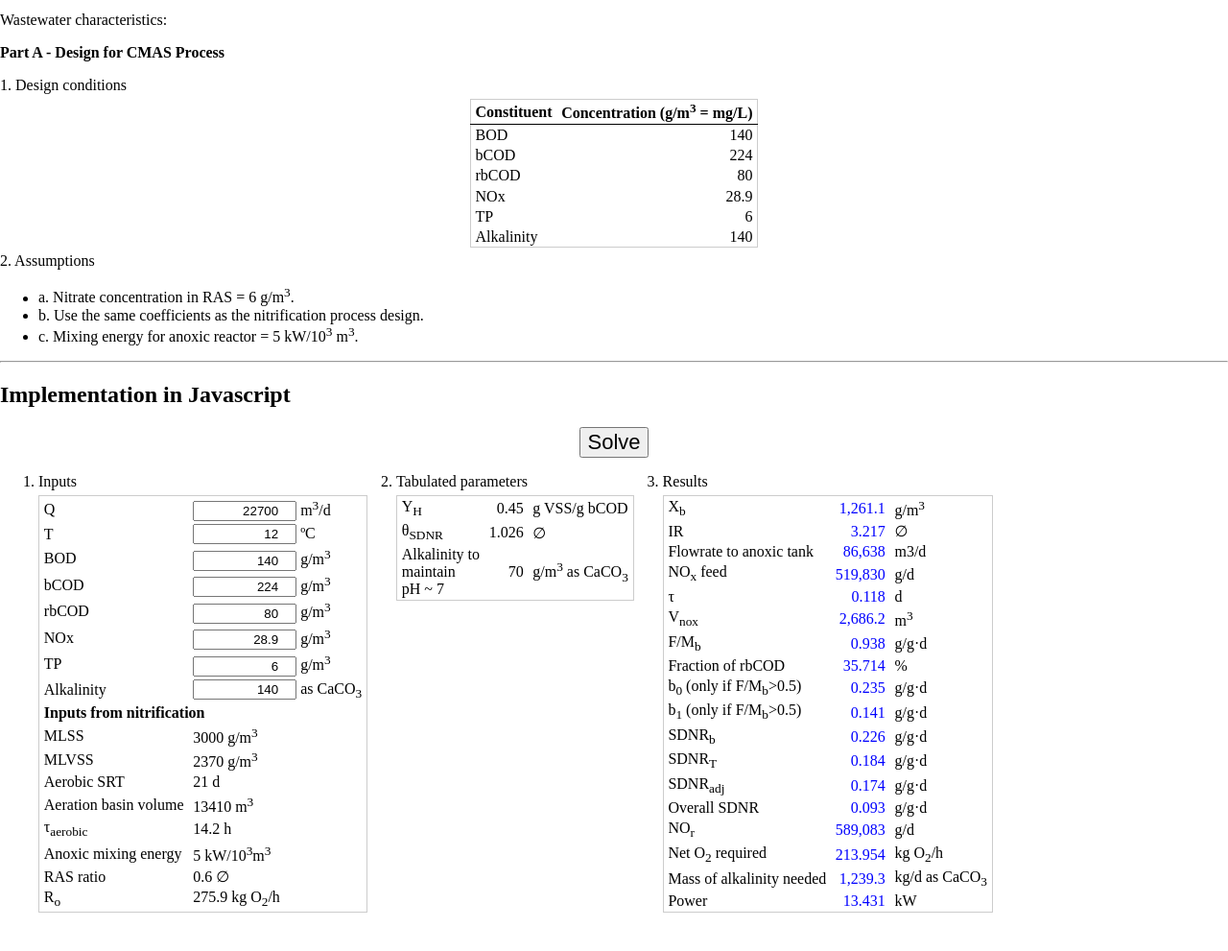
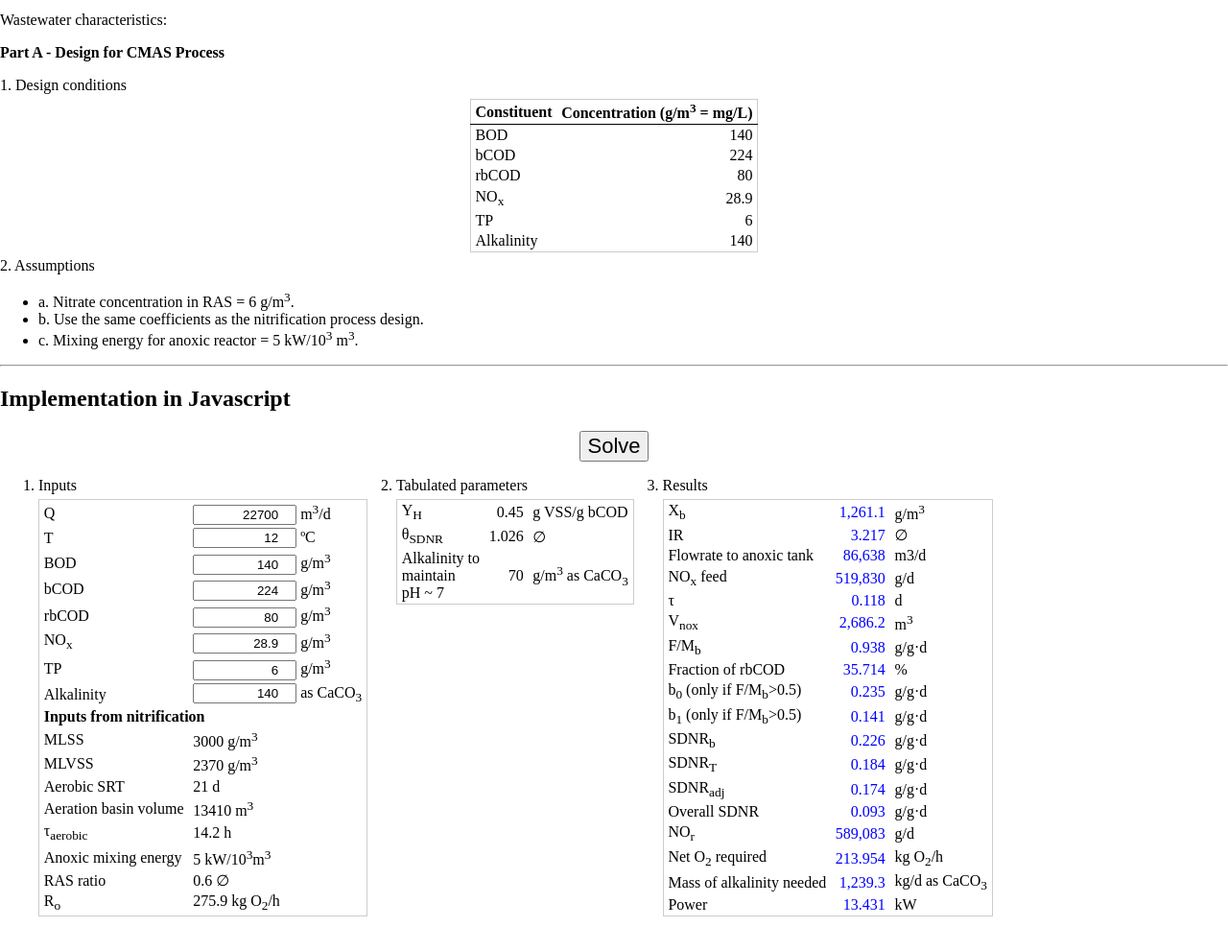
Before and after one commit to AnnaValls/ecoinvent, a PHP site: page /N_removal.php in a window 1280 px wide. Shown: the part 230-1221 px from the top of the page at 96% size. Before the commit the page ends 1181 px from the top, so only its background shows below. Run offline with PHP 8.4, Linux system fonts and the light colour scheme.

Commit message:
corrected error

```diff
--- a/N_removal.php
+++ b/N_removal.php
@@ -89,7 +89,7 @@
 			<tr><td>BOD             <td class=number>140
 			<tr><td>bCOD            <td class=number>224
 			<tr><td>rbCOD           <td class=number>80
-			<tr><td>NOx             <td class=number>28.9
+			<tr><td>NO<sub>x</sub>  <td class=number>28.9
 			<tr><td>TP              <td class=number>6
 			<tr><td>Alkalinity      <td class=number>140
 		</table>
@@ -113,7 +113,7 @@
 				<tr><td>BOD             <td><input type=number id=input_BOD value=140> g/m<sup>3</sup>
 				<tr><td>bCOD            <td><input type=number id=input_bCOD value=224> g/m<sup>3</sup>
 				<tr><td>rbCOD           <td><input type=number id=input_rbCOD value=80> g/m<sup>3</sup>
-				<tr><td>NOx             <td><input type=number id=input_NOx value=28.9> g/m<sup>3</sup>
+				<tr><td>NO<sub>x</sub>  <td><input type=number id=input_NOx value=28.9> g/m<sup>3</sup>
 				<tr><td>TP              <td><input type=number id=input_TP value=6> g/m<sup>3</sup>
 				<tr><td>Alkalinity      <td><input type=number id=input_Alkalinity value=140> as CaCO<sub>3</sub>
 				<tr><td colspan=2><b>Inputs from nitrification</b>
--- a/bio_P_removal.php
+++ b/bio_P_removal.php
@@ -105,10 +105,11 @@
 		<li>3. P content of other heterotrophic biomass = 0.015 g P/g X.
 		<li>4. Nitrate oxidized (NO<sub>x</sub>) =  28 g/m<sup>3</sup>
 		<li>5. Use coefficients from Table 8-14.
+	</ul>
 </div><hr>
 
 <!--implementation gui-->
-<div style=display:><h2>Implementation in Javascript</h2>
+<div><h2>Implementation in Javascript</h2>
 	<div>
 		<button id=btn_calculate onclick=compute_exercise() style>Solve</button>
 	</div>
--- a/chem_P_removal.php
+++ b/chem_P_removal.php
@@ -112,7 +112,7 @@
 				<tr><td>TSS<sub>rem w/o Fe</sub>                               <td><input type=number id=input_TSS_removal_wo_Fe value=60  > %
 				<tr><td>TSS<sub>rem w/ Fe</sub>                                <td><input type=number id=input_TSS_removal_w_Fe  value=75  > %
 				<tr><td>[P]<sub>influent</sub>                                 <td><input type=number id=input_C_P_inf           value=7   > mg/L
-				<tr><td>[P]<sub>effluent</sub>                                 <td><input type=number id=input_C_PO4_inf         value=5   > mg/L
+				<tr><td>[PO<sub>4</sub>]<sub>influent</sub>                    <td><input type=number id=input_C_PO4_inf         value=5   > mg/L
 				<tr><td>[PO<sub>4</sub>]<sub>effluent</sub>                    <td><input type=number id=input_C_PO4_eff         value=0.1 > mg/L
 				<tr><td>Alkalinity                                             <td><input type=number id=input_Alkalinity        value=240 > mg/L as CaCO<sub>3</sub>
 				<tr><td>FeCl<sub>3</sub> solution                              <td><input type=number id=input_FeCl3_solution    value=37  > %
```
Also changed, not shown: format.js (+7 -3 lines).
